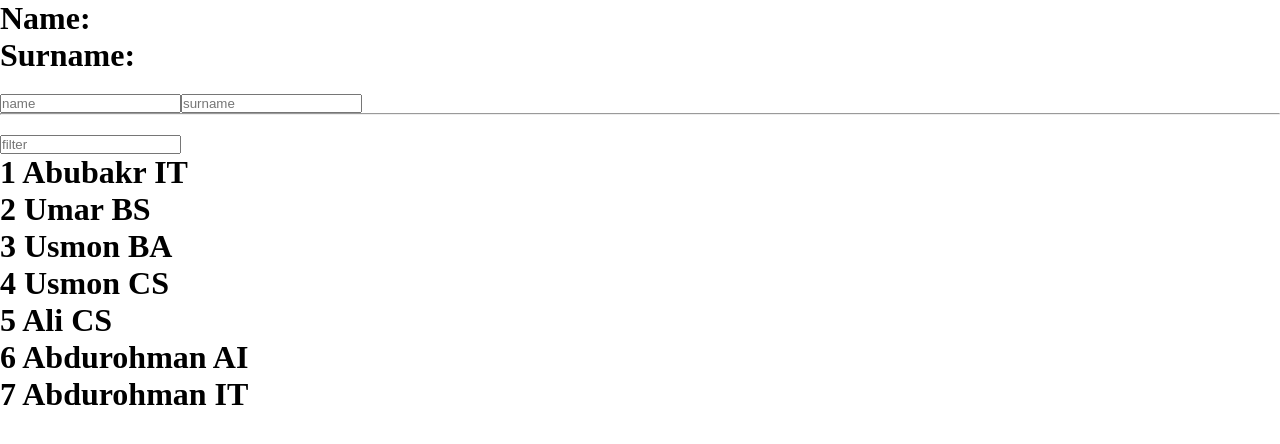
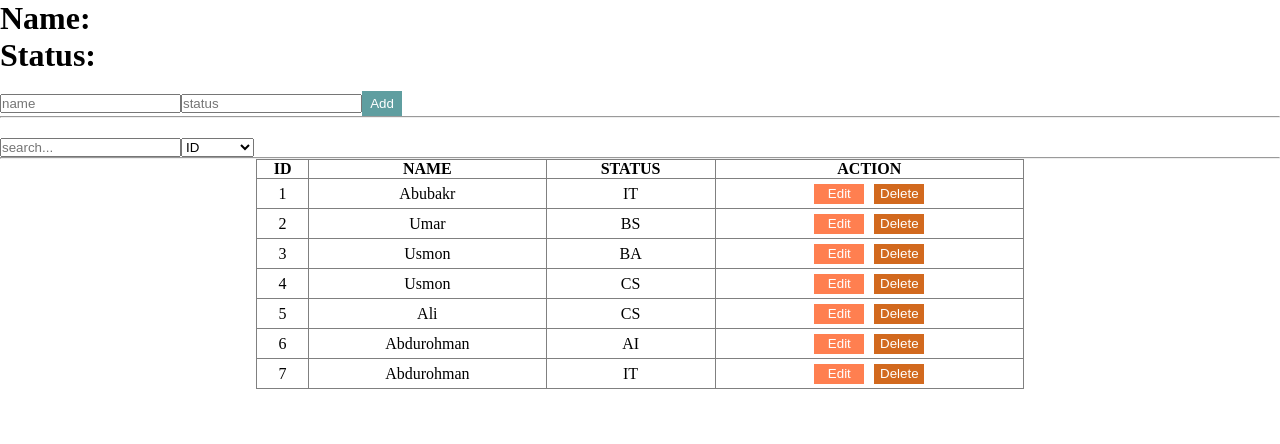
Before and after one commit to Abbos1202/React_JS, a React (Create React App) app: page / in a window 1280 px wide. Shown: the top 444 px of the page. Built offline with nearby package versions, Linux system fonts and the light colour scheme.

Commit message:
CRUD APPLICATION

```diff
--- a/src/index.css
+++ b/src/index.css
@@ -8,10 +8,23 @@ input {
 }
 table {
     margin: 0 auto;
-    width: 80%;
+    width: 60%;
+    height: 230px;
     border-collapse: collapse;
 }
-
+.add {
+    width: 40px;
+    height: 25px;
+    border: none;
+    color: white;
+    background-color: cadetblue;
+}
+.add:active {
+    transform: scale(0.95);
+}
+.add:hover {
+    background-color: coral;
+}
 table td {
     text-align: center;
 }
--- a/src/state.jsx
+++ b/src/state.jsx
@@ -7,52 +7,157 @@ export default class State extends Component {
     this.state = {
       data: student,
       name: "",
-      surname: "",
+      status: "",
+      search: "",
+      active: null,
     };
   }
   render() {
     const onChange = (e) => {
-      // console.log(e);
-      // console.log(e.target.value);
-      // console.log(e.target.name);
       this.setState({ [e.target.name]: e.target.value });
     };
+    const onSearch = (e) => {
+      const { value } = e.target;
+      let filtered = student.filter((item) =>
+        `${item[this.state.search]}`.toLowerCase().includes(value.toLowerCase())
+      );
 
-    // const onNameChange = (e) => {
-    //   this.setState({ name: e.target.value });
-    // };
-    // const onSurnameChange = (e) => {
-    //   this.setState({ surname:e?.target?.value });
-    // };
-    const onFilter = (e) => {
-      // console.log(e.target.value);
-      let filtered = student.filter((value) => value.name.toLowerCase().includes(e.target.value.toLowerCase()));
+      this.setState({ data: filtered });
+    };
+    const onSelect = (e) => {
+      this.setState({ search: e.target.value });
+    };
+    const onDelete = (id) => {
+      let filtered = this.state.data.filter((value) => value.id !== id);
+      this.setState({ data: filtered });
+    };
+    const onCreate = () => {
+      const user = {
+        id: Date.now(),
+        name: this.state.name,
+        status: this.state.status,
+      };
+      console.log(user);
+      this.setState({
+        data: [...this.state.data, user],
+        name: "",
+        status: "",
+      });
+    };
+    const onUpdate = ({ id, name, status }, isActive) => {
+      if (isActive) {
+        let res = this.state.data.map((value) =>
+          value.id === this.state.active.id
+            ? { ...value, name: this.state.name, status: this.state.status }
+            : value
+        );
+        this.setState({ active: null, data: res });
+      } else {
+        this.setState({
+          name: name,
+          status: status,
+          active: { id, name, status },
+        });
+      }
+    };
 
-      this.setState({data: filtered})
-    }
     return (
       <div>
         <h1>Name: {this.state.name}</h1>
-        <h1>Surname: {this.state.surname}</h1>
-        <input onChange={onChange} name="name" type="text" placeholder="name" />
+        <h1>Status: {this.state.status}</h1>
         <input
           onChange={onChange}
-          name="surname"
+          value={this.state.name}
+          name="name"
           type="text"
-          placeholder="surname"
+          placeholder="name"
         />
+        <input
+          onChange={onChange}
+          value={this.state.status}
+          name="status"
+          type="text"
+          placeholder="status"
+        />
+        <button className="add" onClick={onCreate}>
+          Add
+        </button>
         <hr />
-        <input onChange={onFilter} type="text" placeholder="filter" />
-        {this.state.data.map(({ id, name, status }) => {
-          return (
-            <h1 key={id}>
-              {id} {name} {status}
-            </h1>
-          );
-        })}
-        {/* <input onChange={onSurnameChange} type="text" placeholder="surname" /> */}
-        {/* <input onChange={(e) => onSurnameChange(e,'hey')} type="text" placeholder="surname" /> */}
-        {/* <input onChange={(e) => onSurnameChange(e)} type="text" placeholder="surname" /> */}
+        <input onChange={onSearch} type="text" placeholder="search..." />
+        <select onChange={onSelect} name="" id="">
+          <option value="id">ID</option>
+          <option value="name">NAME</option>
+          <option value="status">STATUS</option>
+        </select>
+        <hr />
+
+        <table border={1}>
+          <thead>
+            <tr>
+              <th>ID</th>
+              <th>NAME</th>
+              <th>STATUS</th>
+              <th colSpan={2}>ACTION</th>
+            </tr>
+          </thead>
+          <tbody>
+            {this.state.data.length ? (
+              this.state.data.map(({ id, name, status }) => {
+                return (
+                  <tr key={id}>
+                    <td>{id}</td>
+                    <td>
+                      {this.state.active?.id === id ? (
+                        <input
+                          onChange={onChange}
+                          name="name"
+                          value={this.state.name}
+                          type="text"
+                        />
+                      ) : (
+                        name
+                      )}
+                    </td>
+                    <td>
+                      {this.state.active?.id === id ? (
+                        <input
+                          onChange={onChange}
+                          name="status"
+                          value={this.state.status}
+                          type="text"
+                        />
+                      ) : (
+                        status
+                      )}
+                    </td>
+                    <td>
+                      <button
+                        onClick={() =>
+                          onUpdate(
+                            { id, name, status },
+                            this.state.active?.id === id
+                          )
+                        }
+                        className="button_1"
+                      >
+                        {this.state.active?.id === id ? "Save" : "Edit"}
+                      </button>
+                      <button onClick={() => onDelete(id)} className="button_2">
+                        Delete
+                      </button>
+                    </td>
+                  </tr>
+                );
+              })
+            ) : (
+              <tr>
+                <th colSpan={4}>
+                  <h1>No data available</h1>
+                </th>
+              </tr>
+            )}
+          </tbody>
+        </table>
       </div>
     );
   }
```
Also changed, not shown: review.js (+22 -0 lines).
